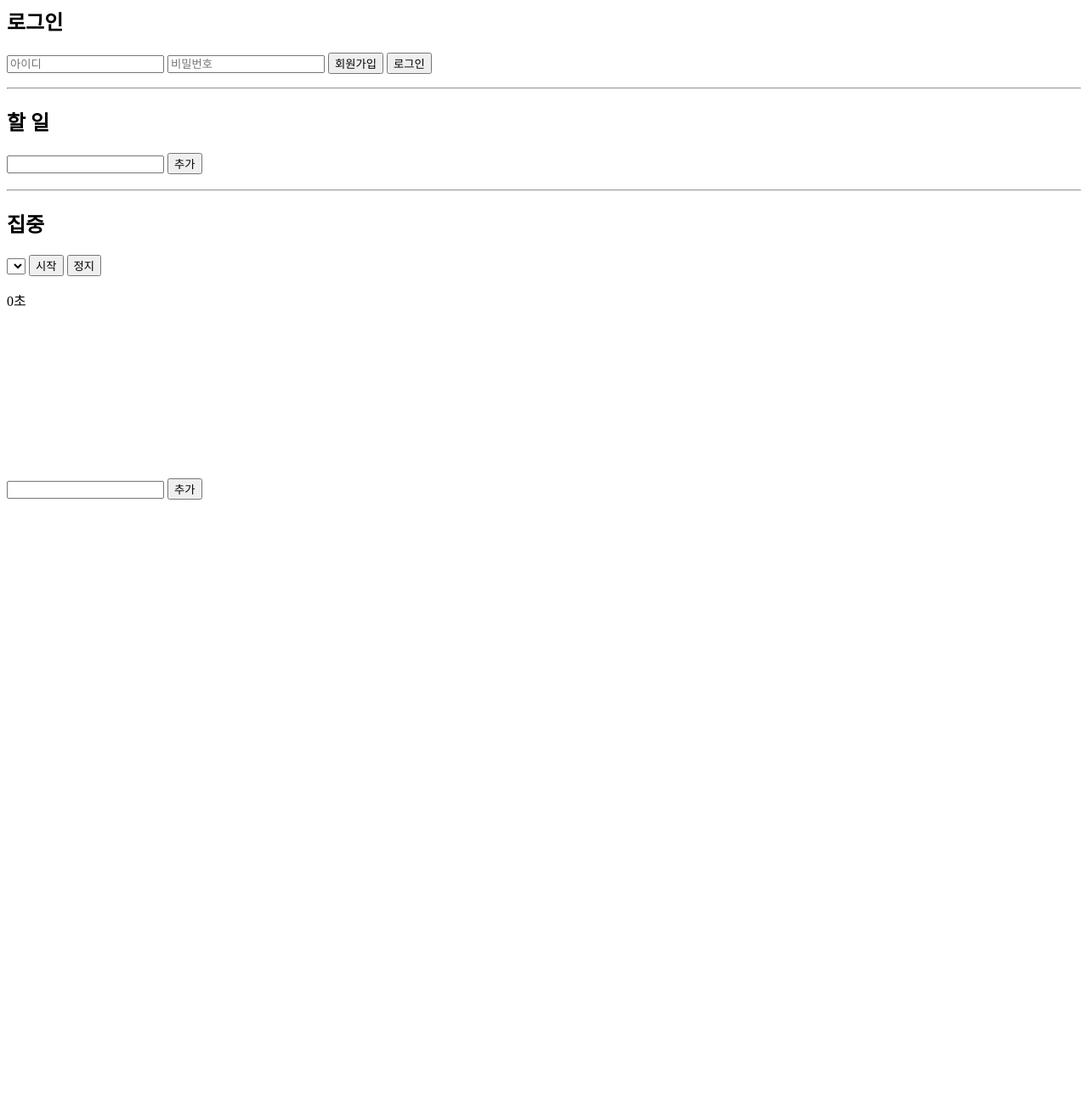
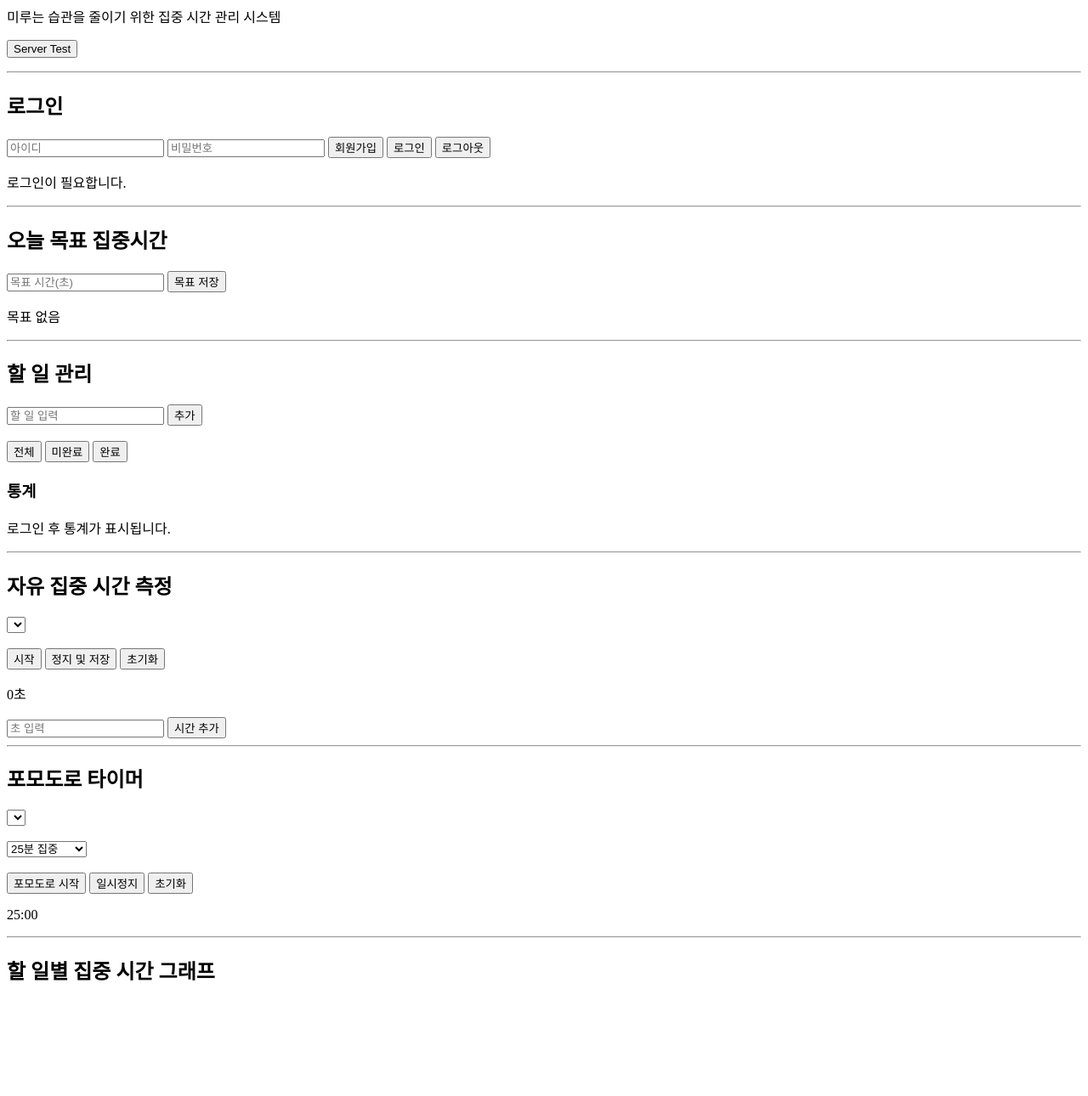
Before and after one commit to 2021301085-lang/Project_anti_procrastination_system, a website: page public/index.html in a window 1280 px wide. Shown: the part 73-1363 px from the top of the page at 85% size. Before the commit the page ends 800 px from the top, so only its background shows below. Drawn offline with nearby package versions, Linux system fonts and the light colour scheme.

Commit message:
10
Updated the HTML structure and content for the FocusFit application, including new features for task management and a Pomodoro timer.

```diff
--- a/public/index.html
+++ b/public/index.html
@@ -2,41 +2,93 @@
 <html lang="ko">
 <head>
     <meta charset="UTF-8">
-<title>Anti Procrastination</title>
+    <title>FocusFit</title>
 </head>
 <body>
 
-<h1>Anti Procrastination</h1>
+    <h1>FocusFit</h1>
+    <p>미루는 습관을 줄이기 위한 집중 시간 관리 시스템</p>
+
+    <button onclick="testServer()">Server Test</button>
+    <p id="result"></p>
+
+    <hr>
 
     <h2>로그인</h2>
     <input id="username" placeholder="아이디">
     <input id="password" type="password" placeholder="비밀번호">
     <button onclick="register()">회원가입</button>
     <button onclick="login()">로그인</button>
-<p id="loginStatus"></p>
+    <button onclick="logout()">로그아웃</button>
+    <p id="loginStatus">로그인이 필요합니다.</p>
 
     <hr>
 
-<h2>할 일</h2>
-<input id="taskInput">
+    <h2>오늘 목표 집중시간</h2>
+    <input id="goalInput" type="number" placeholder="목표 시간(초)">
+    <button onclick="saveGoal()">목표 저장</button>
+    <p id="goalStatus">목표 없음</p>
+
+    <hr>
+
+    <h2>할 일 관리</h2>
+    <input id="taskInput" placeholder="할 일 입력">
     <button onclick="addTask()">추가</button>
+
+    <br><br>
+
+    <button onclick="loadTasks('all')">전체</button>
+    <button onclick="loadTasks('active')">미완료</button>
+    <button onclick="loadTasks('completed')">완료</button>
 
     <ul id="taskList"></ul>
 
-<h3 id="stats"></h3>
+    <h3>통계</h3>
+    <p id="stats">로그인 후 통계가 표시됩니다.</p>
 
     <hr>
 
-<h2>집중</h2>
+    <h2>자유 집중 시간 측정</h2>
     <select id="taskSelect"></select>
+
+    <br><br>
+
     <button onclick="startTimer()">시작</button>
-<button onclick="stopTimer()">정지</button>
+    <button onclick="stopTimer()">정지 및 저장</button>
+    <button onclick="resetTimer()">초기화</button>
     <p id="timer">0초</p>
 
-<input id="manualTime">
-<button onclick="addManualTime()">추가</button>
+    <input id="manualTime" type="number" placeholder="초 입력">
+    <button onclick="addManualTime()">시간 추가</button>
 
-<canvas id="chart" width="400" height="200"></canvas>
+    <hr>
+
+    <h2>포모도로 타이머</h2>
+    <select id="pomodoroTaskSelect"></select>
+    <br><br>
+
+    <select id="pomodoroMode">
+        <option value="1500">25분 집중</option>
+        <option value="300">5분 휴식</option>
+        <option value="600">10분 긴 휴식</option>
+    </select>
+
+    <br><br>
+
+    <button onclick="startPomodoro()">포모도로 시작</button>
+    <button onclick="pausePomodoro()">일시정지</button>
+    <button onclick="resetPomodoro()">초기화</button>
+    <p id="pomodoroTimer">25:00</p>
+
+    <hr>
+
+    <h2>할 일별 집중 시간 그래프</h2>
+    <canvas id="taskChart" width="400" height="200"></canvas>
+
+    <hr>
+
+    <h2>최근 7일 집중 시간 그래프</h2>
+    <canvas id="weeklyChart" width="400" height="200"></canvas>
 
     <script src="https://cdn.jsdelivr.net/npm/chart.js"></script>
     <script src="script.js"></script>
```
Lines whose indentation alone changed are shown as unchanged.
